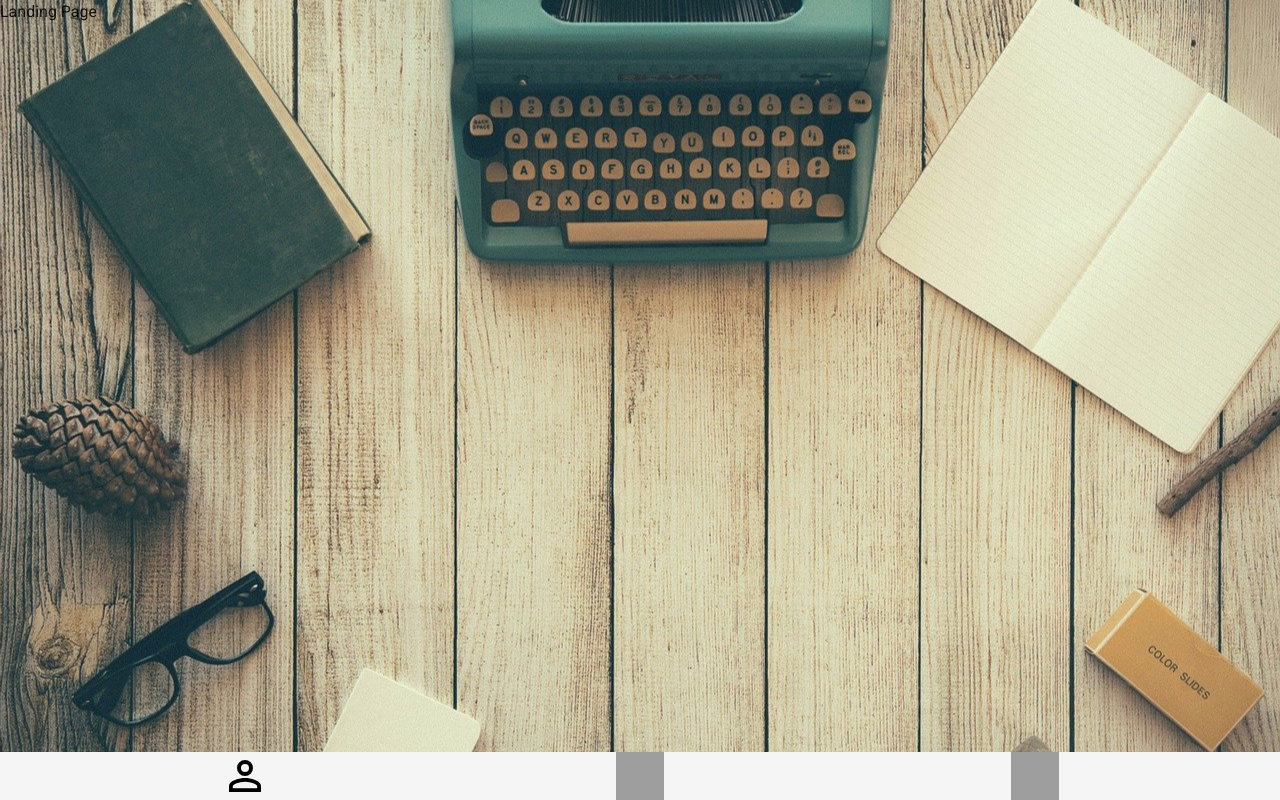
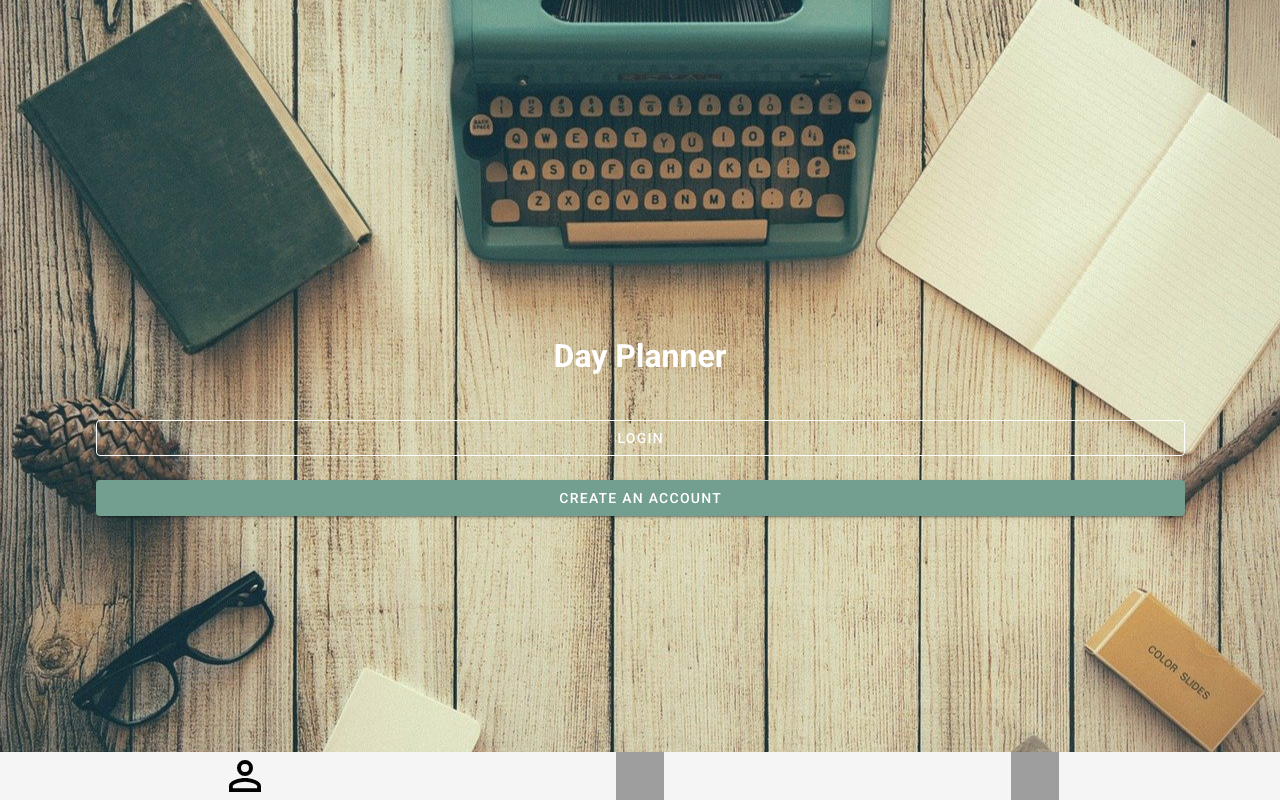
Before and after one commit to elliotyim/day-planner, a Vue app: page / in a window 1280 px wide. Built offline with nearby package versions, Linux system fonts and the light colour scheme; grey boxes are pictures that could not be loaded.

Commit message:
Implement landing page layout

```diff
--- /dev/null
+++ b/src/components/landing/LandingLogo.vue
@@ -0,0 +1,21 @@
+<template>
+  <v-row>
+    <v-col align="center">
+      <h1 id="title" class="mb-4">
+        Day Planner
+      </h1>
+    </v-col>
+  </v-row>
+</template>
+
+<script>
+export default {
+  name: "LandingLogo"
+};
+</script>
+
+<style scoped>
+#title {
+  color: white;
+}
+</style>
--- /dev/null
+++ b/src/components/landing/LoginButton.vue
@@ -0,0 +1,15 @@
+<template>
+  <v-row class="d-flex">
+    <v-col align="center" class="px-12">
+      <v-btn class="d-flex" color="white" :to="'login'" outlined>
+        Login
+      </v-btn>
+    </v-col>
+  </v-row>
+</template>
+
+<script>
+export default {
+  name: "LoginButton"
+};
+</script>
--- /dev/null
+++ b/src/components/landing/RegisterButton.vue
@@ -0,0 +1,15 @@
+<template>
+  <v-row>
+    <v-col align="center" class="px-12">
+      <v-btn class="d-flex white--text" color="#739F90" :to="'home'">
+        Create an Account
+      </v-btn>
+    </v-col>
+  </v-row>
+</template>
+
+<script>
+export default {
+  name: "RegisterButton"
+};
+</script>
--- a/src/views/Landing.vue
+++ b/src/views/Landing.vue
@@ -1,11 +1,24 @@
 <template>
-  <div class="home">
-    Landing Page
-  </div>
+  <v-content class="d-flex align-center">
+    <v-container class="mt-12">
+      <LandingLogo />
+      <LoginButton />
+      <RegisterButton />
+    </v-container>
+  </v-content>
 </template>
 
 <script>
+import LandingLogo from "@/components/landing/LandingLogo";
+import LoginButton from "@/components/landing/LoginButton";
+import RegisterButton from "@/components/landing/RegisterButton";
+
 export default {
-  name: "Landing"
+  name: "Landing",
+  components: {
+    LandingLogo,
+    LoginButton,
+    RegisterButton
+  }
 };
 </script>
```
